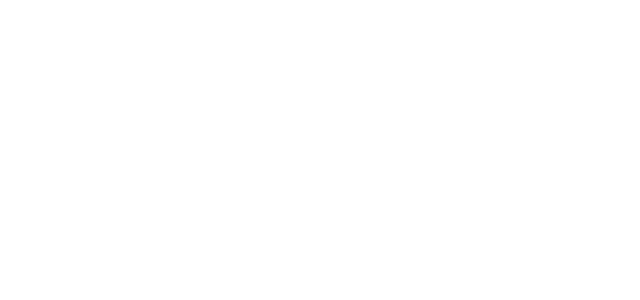
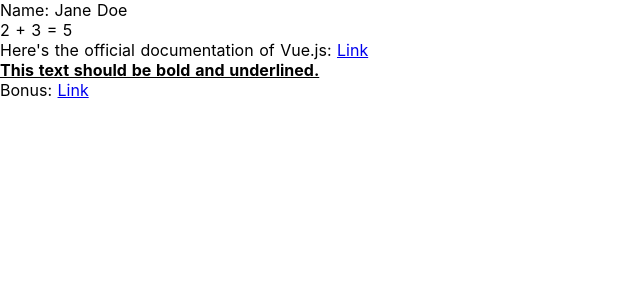
Before and after one commit to swapagarwal/learn-vue-app, a Nuxt app: page /exercises/solutions/data-binding-solution in a window 1280 px wide. Before the commit this address had no page. Shown: the top 300 px of the page, without its empty margins (0-640 px from the left). Built offline with nearby package versions, Linux system fonts and the light colour scheme; what vue-highlightjs would draw is missing.

Commit message:
add data binding exercise

```diff
--- a/assets/tutorial-data.json
+++ b/assets/tutorial-data.json
@@ -20,7 +20,15 @@
   {
     "id": "DataBinding",
     "path": "/data-binding",
-    "name": "2 - Data Binding 🧵"
+    "name": "2 - Data Binding 🧵",
+    "exercise": {
+      "display": "pages/exercises/data-binding.vue",
+      "source": "/exercises/data-binding"
+    },
+    "solution": {
+      "display": "pages/exercises/solutions/data-binding-solution.vue",
+      "source": "/exercises/solutions/data-binding-solution"
+    }
   },
   {
     "id": "BrowserSetup",
--- a/pages/data-binding.vue
+++ b/pages/data-binding.vue
@@ -14,15 +14,22 @@
     And we get the heading text, styled in red color, as follows:
     <h1 v-bind:class="className">Hello World</h1>
     <br>
-    Try out the exercise below.
+    Try out the exercise below. It will help you reinforce some previous concepts as well. If you get stuck, feel free to refer to the solution file.
+    <br><br>
+    <Exercise/>
+    When you're done, move on to the next tutorial.
+    <br><br>
+    P.S. Since it's a common use-case, Vue provides a shorthand for this directive. Apart from the v-bind:attribute="expression" syntax, we can use :attribute="expression" as well.
     <TutorialNavigation/>
   </div>
 </template>
 
 <script>
+  import Exercise from '~/components/Exercise.vue'
   import TutorialNavigation from '~/components/TutorialNavigation.vue'
   export default {
     components: {
+      Exercise,
       TutorialNavigation
     },
     data() {
--- /dev/null
+++ b/pages/exercises/data-binding.vue
@@ -0,0 +1,50 @@
+<template>
+  <div>
+    <!-- You can ignore the structure of this .vue file for now. This will be covered in a later tutorial. -->
+
+    <!-- Use the double braces syntax to render the "name" here. -->
+    Name: TODO
+    <br>
+
+    <!-- Use the double braces syntax to render the sum of "a" and "b". -->
+    2 + 3 = TODO
+    <br>
+
+    <!-- Use the v-bind syntax to link to the "guide" here. -->
+    Here's the official documentation of Vue.js:
+    <a href="#" target="_blank" rel="noopener noreferrer">Link</a>
+
+    <!-- Use the v-bind syntax to add the "style" classes to the div. -->
+    <div>
+      This text should be bold and underlined.
+    </div>
+
+    <!-- Refer the "shorthand" URL and use it here to link to that page. -->
+    Bonus:
+    <a href="#" target="_blank" rel="noopener noreferrer">Link</a>
+  </div>
+</template>
+
+<script>
+  export default {
+    data() {
+      return {
+        name: 'Jane Doe',
+        a: 2,
+        b: 3,
+        guide: 'https://vuejs.org/v2/guide/',
+        shorthand: 'https://vuejs.org/v2/guide/syntax.html#v-bind-Shorthand',
+        style: ['bold', 'underline']
+      }
+    }
+  }
+</script>
+
+<style scoped>
+.bold {
+  font-weight: bold;
+}
+.underline {
+  text-decoration: underline;
+}
+</style>
--- /dev/null
+++ b/pages/exercises/solutions/data-binding-solution.vue
@@ -0,0 +1,50 @@
+<template>
+  <div>
+    <!-- You can ignore the structure of this .vue file for now. This will be covered in a later tutorial. -->
+
+    <!-- Use the double braces syntax to render the "name" here. -->
+    Name: {{ name }}
+    <br>
+
+    <!-- Use the double braces syntax to render the sum of "a" and "b". -->
+    2 + 3 = {{ a + b }}
+    <br>
+
+    <!-- Use the v-bind syntax to link to the "guide" here. -->
+    Here's the official documentation of Vue.js:
+    <a v-bind:href="guide" target="_blank" rel="noopener noreferrer">Link</a>
+
+    <!-- Use the v-bind syntax to add the "style" classes to the div. -->
+    <div v-bind:class="style">
+      This text should be bold and underlined.
+    </div>
+
+    <!-- Refer the "shorthand" URL and use it here to link to that page. -->
+    Bonus:
+    <a :href="shorthand" target="_blank" rel="noopener noreferrer">Link</a>
+  </div>
+</template>
+
+<script>
+  export default {
+    data() {
+      return {
+        name: 'Jane Doe',
+        a: 2,
+        b: 3,
+        guide: 'https://vuejs.org/v2/guide/',
+        shorthand: 'https://vuejs.org/v2/guide/syntax.html#v-bind-Shorthand',
+        style: ['bold', 'underline']
+      }
+    }
+  }
+</script>
+
+<style scoped>
+.bold {
+  font-weight: bold;
+}
+.underline {
+  text-decoration: underline;
+}
+</style>
```
